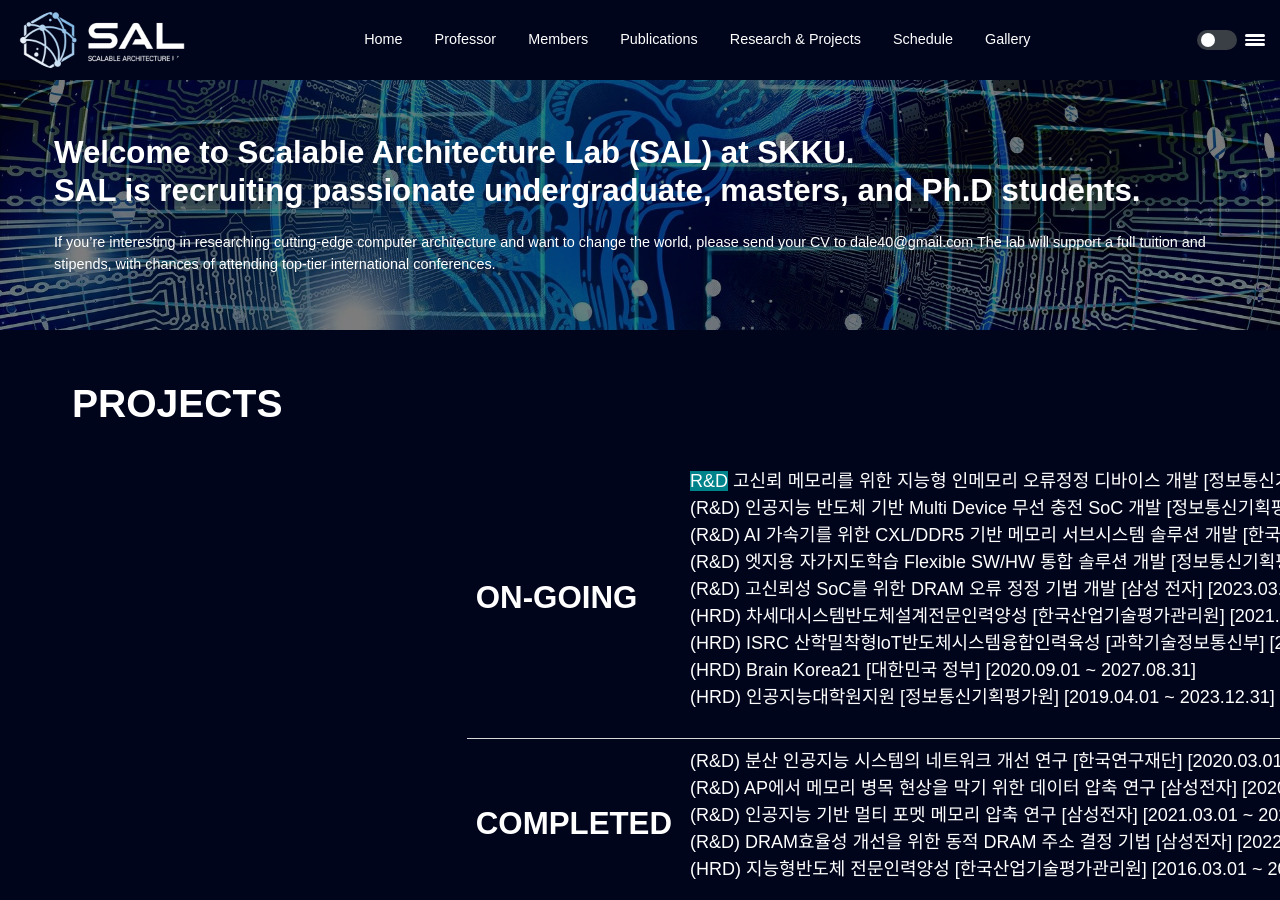
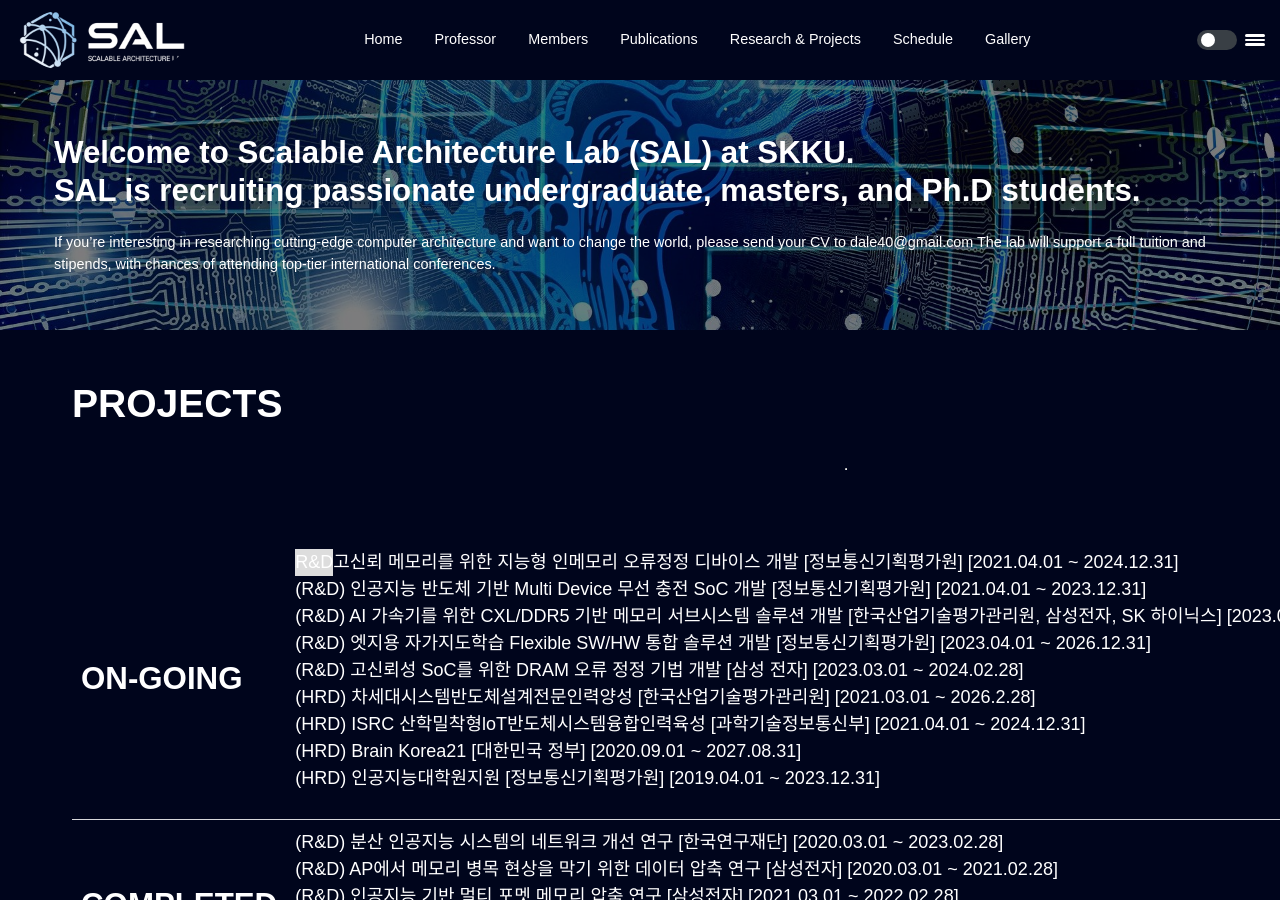
Before and after one commit to scalable-arch/scalable-arch.github.io, a Jekyll site: the page built from projects.md, in a window 1280 px wide and 900 px high. Built offline with Jekyll 4.4.1, drawn with Linux system fonts in a browser that asks for light colours.

Commit message:
Update projects.md

```diff
--- a/projects.md
+++ b/projects.md
@@ -7,13 +7,15 @@ layout: posts-page
 
 <br>
 
+<hr>
+
 <table border="0">
 
   <tr>
     <td> <h2> ON-GOING </h2> </td>
     <td nowrap>
       <ol>
-        <li> <span style="background-color:#00838a;">R&D</span> 고신뢰 메모리를 위한 지능형 인메모리 오류정정 디바이스 개발 [정보통신기획평가원] [2021.04.01 ~ 2024.12.31] </li>
+        <li> <span style="background-color:#ddd;float:left">R&D</span> 고신뢰 메모리를 위한 지능형 인메모리 오류정정 디바이스 개발 [정보통신기획평가원] [2021.04.01 ~ 2024.12.31] </li>
         <li> (R&D) 인공지능 반도체 기반 Multi Device 무선 충전 SoC 개발 [정보통신기획평가원] [2021.04.01 ~ 2023.12.31] </li>
         <li> (R&D) AI 가속기를 위한 CXL/DDR5 기반 메모리 서브시스템 솔루션 개발 [한국산업기술평가관리원, 삼성전자, SK 하이닉스] [2023.04.01 ~ 2025.12.31] </li>
         <li> (R&D) 엣지용 자가지도학습 Flexible SW/HW 통합 솔루션 개발 [정보통신기획평가원] [2023.04.01 ~ 2026.12.31] </li>
```
